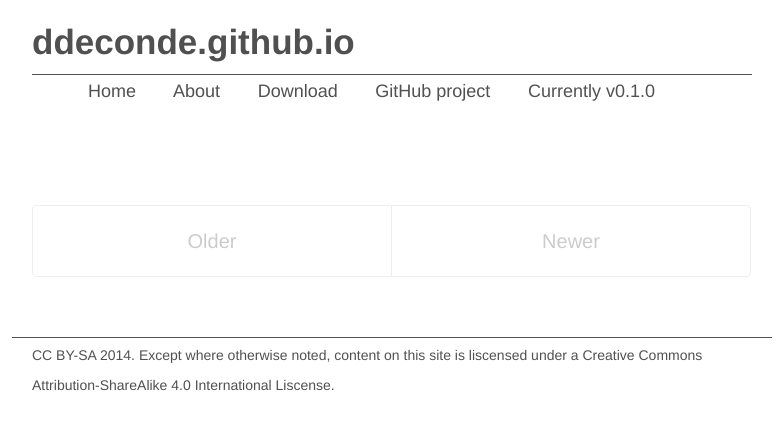
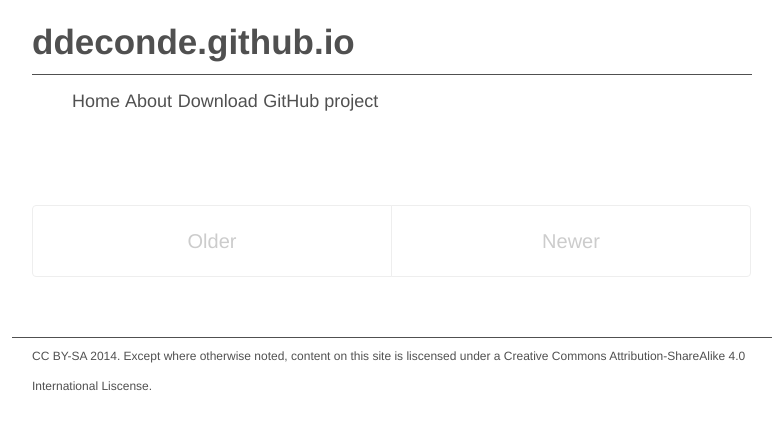
Before and after one commit to ddeconde/ddeconde.github.io, a Jekyll site: the page built from index.html, in a window 1280 px wide. Shown: the top 430 px of the page, without its empty margins (248-1030 px from the left). Built offline with Jekyll 4.4.1, drawn with Linux system fonts in a browser that asks for light colours; Markdown is read by kramdown in place of the engine named in the settings; the list of posts is cut into pages by our own code.

Commit message:
back to poole

```diff
--- a/_includes/masthead-nav.html
+++ b/_includes/masthead-nav.html
@@ -27,7 +27,6 @@
 
       <li class="masthead-nav-item"><a href="{{ site.github.repo }}/archive/v{{ site.version }}.zip">Download</a></li>
       <li class="masthead-nav-item"><a href="{{ site.github.repo }}">GitHub project</a></li>
-      <li class="masthead-nav-item">Currently v{{ site.version }}</li>
     </ul>
 
   </div>
--- a/public/css/masthead-nav.css
+++ b/public/css/masthead-nav.css
@@ -55,7 +55,7 @@ html {
 .masthead-nav {
   text-align: left;
   margin-top: 0.5rem;
-  margin-bottom: 0.5rem
+  margin-bottom: 0.5rem;
   padding-top: 0.5rem;
   padding-bottom: 0.5rem;
   border-top: 1px solid #505050;
@@ -68,8 +68,8 @@ html {
 
 .masthead-nav-item {
   display: inline;
-  margin: 0.4rem;
-  padding: 0.4rem;
+  margin: 0.4rem 0rem 0.4rem 0rem; /* top right bottom left */
+  padding: 0.4rem 0rem 0.4rem 0rem; /* top right bottom left */
   font-size: 90%;
 }
 
@@ -94,5 +94,6 @@ a.masthead-nav-item:focus {
 }
 
 .footer small {
-  font-size: 70%;
+  font-size: 60%;
+  line-height: 60%;
 }
```
Also changed, not shown: about.md (+4 -0 lines), public/img/dd_photo.jpeg (added).
